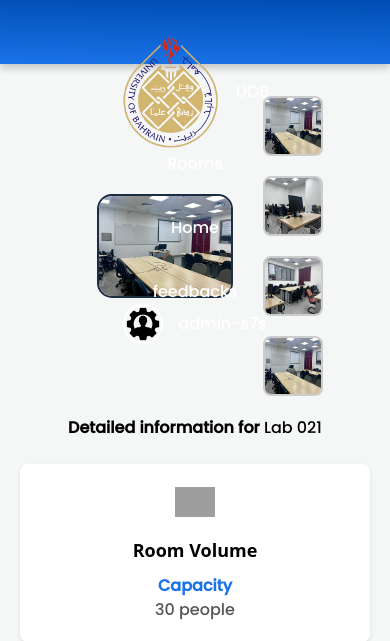
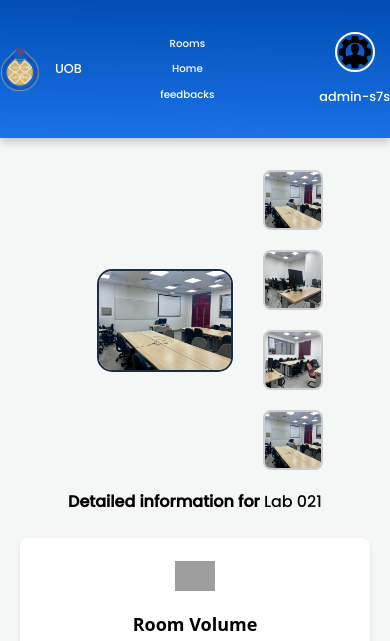
Before and after one commit to SLooM04/itcs333-project, a PHP site: page /admin-room_details.php?id=1 in a window 390 px wide. Shown: the top 641 px of the page. Run offline with PHP 8.4, Linux system fonts and the light colour scheme; the visitor is signed in with stand-in values (Sample User, id 1); data comes from the database, SQL or seed files in the repository; data that the repository does not hold is empty; grey boxes are pictures that could not be loaded.

Commit message:
sizing for phone

```diff
--- a/admin-room_details.php
+++ b/admin-room_details.php
@@ -795,6 +795,106 @@ $has_past_booking = $stmt->rowCount() > 0;
             }
         }
 
+        /* Responsive design for the footer */
+        @media (max-width: 768px) {
+            footer .footer-container {
+                flex-direction: column;
+                align-items: center;
+            }
+
+            footer .footer-section {
+                margin-bottom: 1.5rem;
+                text-align: center;
+            }
+
+            footer .footer-section ul li {
+                margin: 0.2rem 0;
+            }}
+
+            @media (max-width: 768px) {
+            .nav-links {
+                flex-direction: column;
+                width: 100%;
+            }
+
+            .action-buttons {
+                flex-direction: column;
+                align-items: center;
+            }
+
+            .action-buttons .action-card {
+                font-size: 1rem;
+                /* Consistent text size */
+                padding: 12px;
+                /* Adjusted padding */
+
+            }
+
+            .action-buttons a {
+                padding: 80px;
+            }
+
+
+
+
+        }
+
+        @media (max-width: 800px) {
+            header {
+                display: flex;
+                justify-content: space-evenly;
+                height: auto;
+                flex-direction: row;
+                font-size: 0.8rem;
+            }
+
+            .logo{
+                size: 0.8rem;
+            }
+
+
+
+        .nav-item {
+            text-decoration: none;
+            display: flex;
+            justify-content: space-between;
+            gap: 40px;
+            color: white;
+            font-size: 0.8em;
+            padding: 8px 15px;
+            border-radius: 8px;
+            transition: background-color 0.3s, border 0.3s;
+            position: relative;
+        }
+
+            .nav-item:hover,
+        .nav-item.active {
+            border: none;
+            border-radius: 8px;
+            box-sizing: content-box;
+
+        }
+
+            .logo img {
+                width: 40px;
+            }
+
+            .nav-links {
+                flex-direction: column;
+                gap: 10px;
+            }
+
+            .user-profile {
+                flex-direction: column;
+                align-items: center;
+            }
+
+            .action-buttons .action-card {
+                font-size: 0.9rem;
+                padding: 10px;
+            }
+        }
+
 
  /* From Uiverse.io by Galahhad */
  .theme-switch {
```
